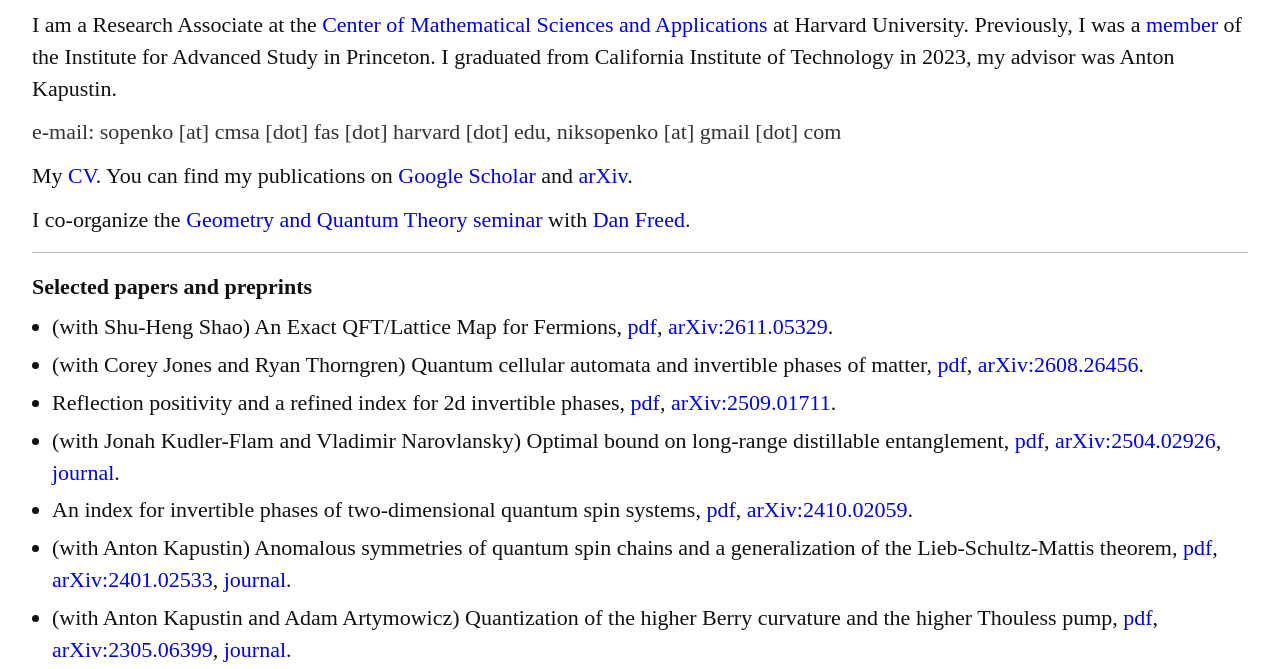
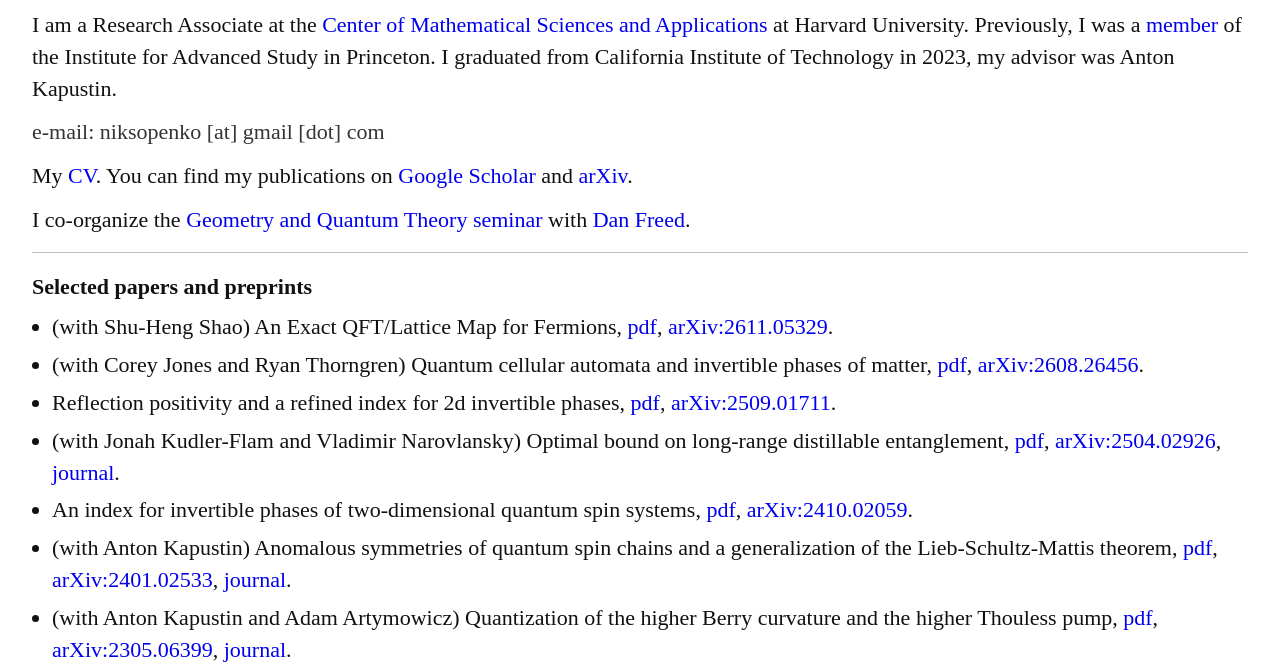
Before and after one commit to niksopenko/niksopenko.github.io, a plain HTML site: page index.html in a window 1280 px wide. Shown: the part 123-792 px from the top of the page. Drawn offline with Linux system fonts and the light colour scheme.

Commit message:
Keep only the gmail address on the homepage
Co-Authored-By: Claude Opus 5 <noreply@anthropic.com>

```diff
--- a/index.html
+++ b/index.html
@@ -20,7 +20,7 @@
     </p>
 
     <p class="contact">
-      e-mail: sopenko [at] cmsa [dot] fas [dot] harvard [dot] edu, niksopenko [at] gmail [dot] com
+      e-mail: niksopenko [at] gmail [dot] com
     </p>
     <p>
       My <a href="CV.pdf">CV</a>. You can find my publications on <a href="https://scholar.google.com/citations?user=Gak3-tkAAAAJ&hl=en&oi=ao">Google Scholar</a> and <a href="https://arxiv.org/search/?query=sopenko%2C+n&searchtype=author&abstracts=show&order=-announced_date_first&size=50">arXiv</a>.
```
